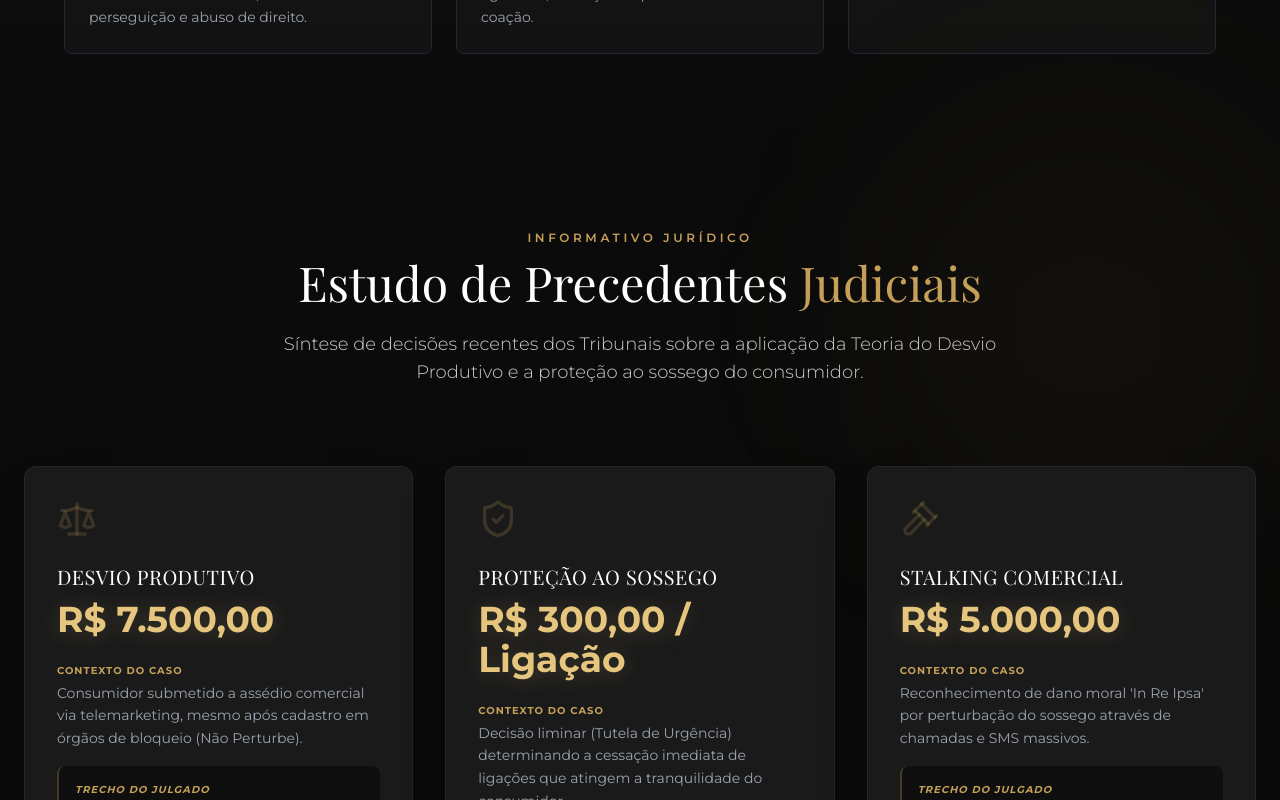
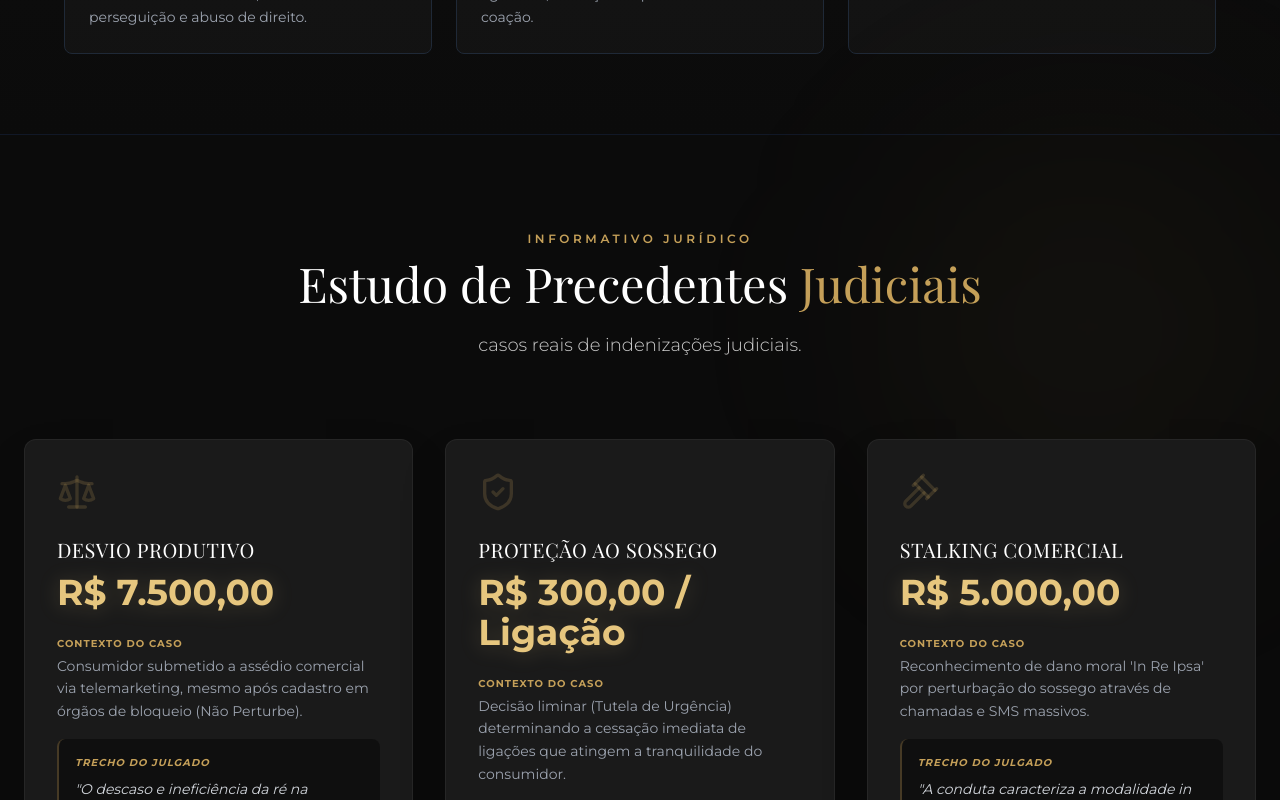
Before and after one commit to advogadovitordalben-wq/Liga-es---Dano-Moral, a React (Vite) app: page / in a window 1280 px wide. Shown: the part 2060-2860 px from the top of the page. Built offline with nearby package versions, Linux system fonts and the light colour scheme; a web font is replaced by a local one.

Commit message:
Modify section description in Jurisprudence component
Updated the section description to reflect recent case studies.

```diff
--- a/components/Jurisprudence.tsx
+++ b/components/Jurisprudence.tsx
@@ -33,7 +33,7 @@ const Jurisprudence: React.FC = () => {
   ];
 
   return (
-    <section className="py-24 bg-legal-black px-6 relative">
+    <section className="py-24 bg-legal-black px-6 relative border-t border-gray-900"> {/* Adicionei border-t para separar */}
       <div className="absolute top-0 right-0 w-96 h-96 bg-legal-gold/5 blur-[120px] rounded-full pointer-events-none"></div>
 
       <div className="max-w-7xl mx-auto">
@@ -44,8 +44,9 @@ const Jurisprudence: React.FC = () => {
           <h2 className="font-serif text-3xl md:text-5xl text-white mb-6">
             Estudo de Precedentes <span className="text-legal-gold">Judiciais</span>
           </h2>
+          {/* ALTERAÇÃO AQUI: */}
           <p className="text-legal-text-muted max-w-3xl mx-auto text-lg font-light">
-            Síntese de decisões recentes dos Tribunais sobre a aplicação da Teoria do Desvio Produtivo e a proteção ao sossego do consumidor.
+             casos reais de indenizações judiciais.
           </p>
         </div>
 
```
